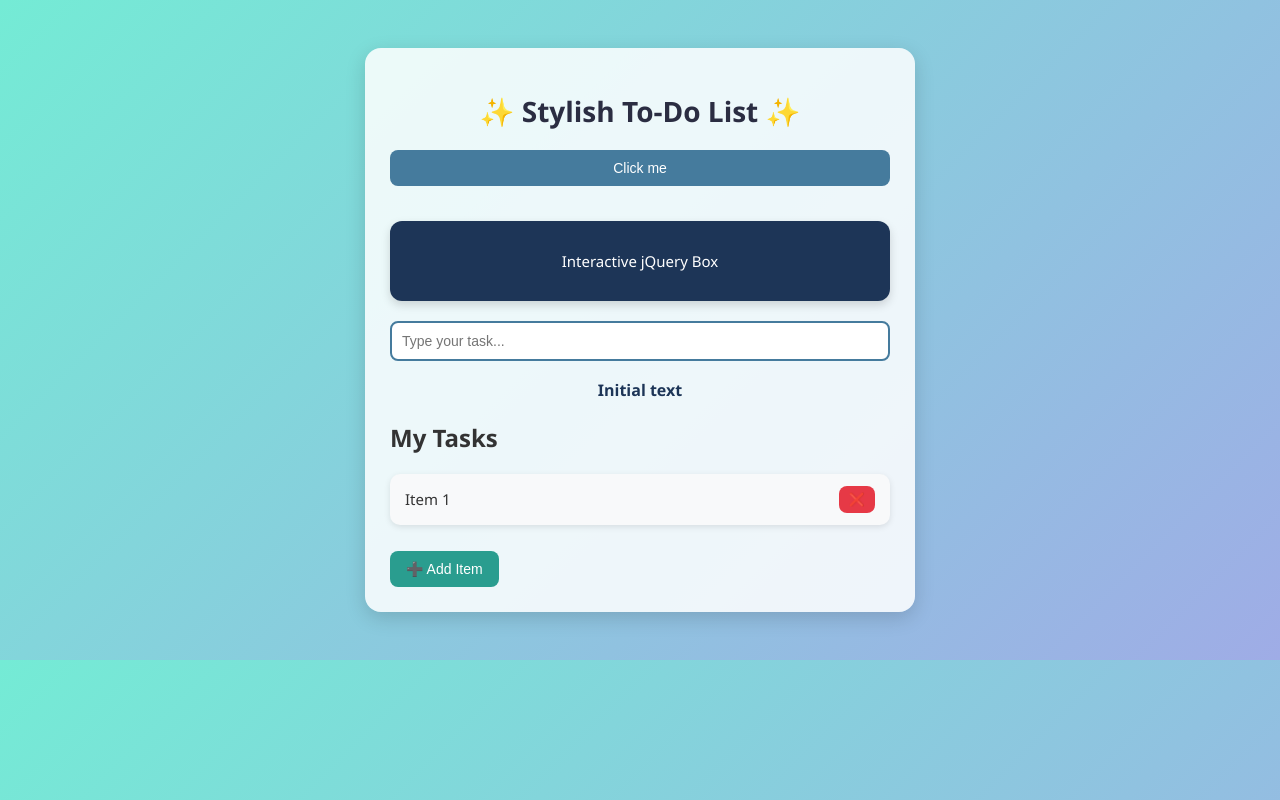
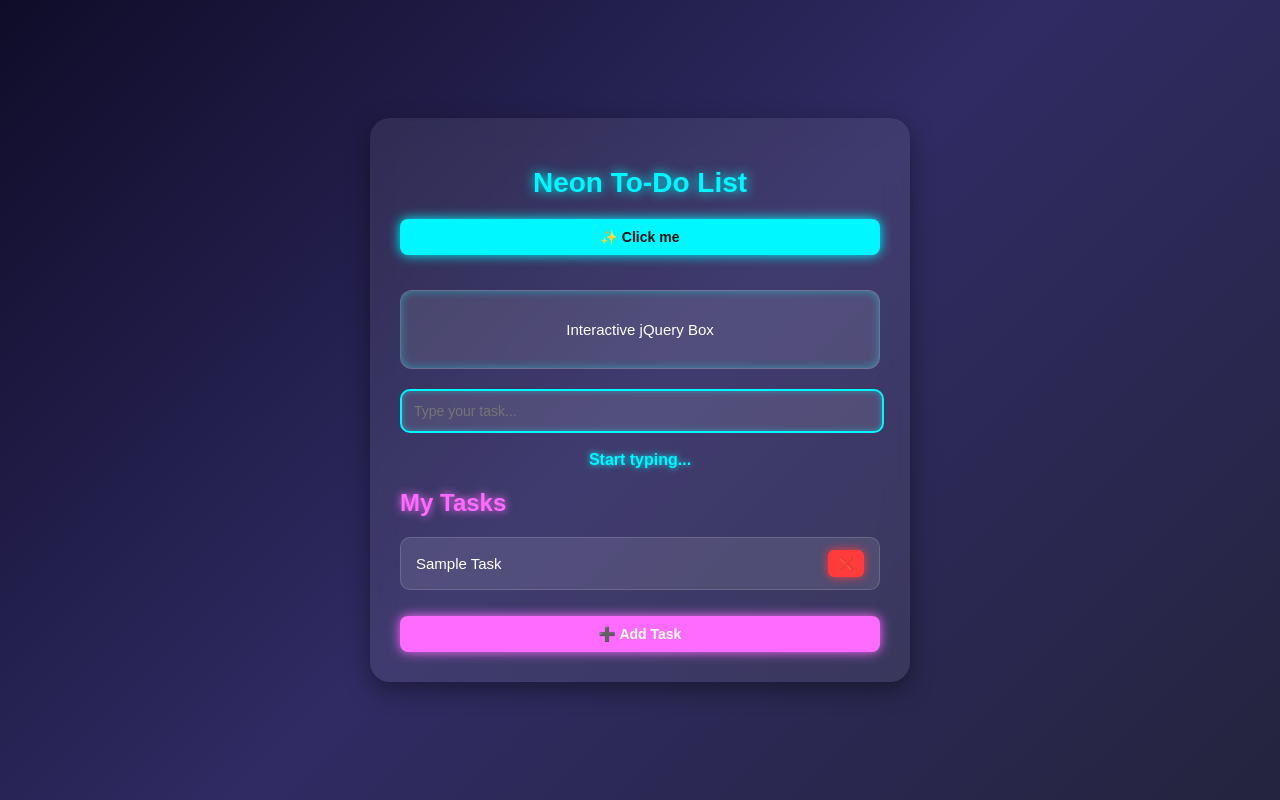
Before and after one commit to thrinay18/secdemo, a plain HTML site: page frontend/todolist.html in a window 1280 px wide. Drawn offline with nearby package versions, Linux system fonts and the light colour scheme.

Commit message:
added new files

```diff
--- a/frontend/todolist.html
+++ b/frontend/todolist.html
@@ -3,88 +3,94 @@
 <head>
 <meta charset="UTF-8" />
 <meta name="viewport" content="width=device-width, initial-scale=1" />
-<title>Stylish jQuery To-Do List</title>
+<title>Neon Glass To-Do List</title>
 
 <script src="https://code.jquery.com/jquery-3.6.0.min.js"></script>
 
 <script>
   $(document).ready(function() {
-    // Add new item with text from input
+    // Add new item
     $("#addItem").click(() => {
       const text = $("#inputField").val().trim();
       if (text !== "") {
         const newItem = $(
           `<li><span>${text}</span><button class='deleteBtn'>❌</button></li>`
         );
-        $("#itemList").append(newItem);
-        $("#inputField").val(""); // clear input
+        $("#itemList").append(newItem.hide().fadeIn(300));
+        $("#inputField").val("");
       }
     });
 
-    // Delete selected item
+    // Delete item
     $(document).on("click", ".deleteBtn", function() {
       $(this).parent().fadeOut(300, function() {
         $(this).remove();
       });
     });
 
-    // Live input text display
+    // Live preview
     $("#inputField").on("input", () => {
       $("#textOutput").text($("#inputField").val());
     });
 
-    // Main button effects
+    // Button effects
     $("#mainBtn").click(() => {
       $("h1").text("Clicked!");
-      $(".box").css("background", "#ffb6c1");
+      $(".box").css("background", "rgba(0, 255, 128, 0.3)");
     });
     $("#mainBtn").dblclick(() => {
       $("h1").text("Double clicked!");
-      $(".box").css("background", "#87cefa");
+      $(".box").css("background", "rgba(0, 128, 255, 0.3)");
     });
     $("#mainBtn").hover(() => {
       $("h1").text("Hovered!");
-      $(".box").css("background", "#ff6b6b");
+      $(".box").css("background", "rgba(255, 0, 128, 0.3)");
     });
   });
 </script>
 
 <style>
-  /* Page design */
+  /* Background Neon Gradient */
   body {
-    font-family: "Segoe UI", Arial, sans-serif;
-    padding: 40px;
-    background: linear-gradient(135deg, #74ebd5, #9face6);
-    color: #333;
+    font-family: "Poppins", sans-serif;
+    min-height: 100vh;
+    margin: 0;
     display: flex;
     justify-content: center;
+    align-items: center;
+    background: linear-gradient(135deg, #0f0c29, #302b63, #24243e);
+    color: #fff;
   }
 
+  /* Glassmorphism Container */
   .container {
-    max-width: 500px;
+    max-width: 480px;
     width: 100%;
-    background: #ffffffd9;
-    padding: 25px;
-    border-radius: 16px;
-    box-shadow: 0px 6px 20px rgba(0,0,0,0.15);
+    background: rgba(255,255,255,0.08);
+    padding: 30px;
+    border-radius: 20px;
+    backdrop-filter: blur(12px);
+    box-shadow: 0 8px 25px rgba(0,0,0,0.4);
   }
 
   h1 {
     text-align: center;
-    color: #2b2d42;
+    font-size: 28px;
     margin-bottom: 20px;
-    font-size: 28px;
+    color: #00f7ff;
+    text-shadow: 0 0 12px #00f7ff;
   }
 
   .box {
-    background: #1d3557;
-    color: white;
+    background: rgba(255,255,255,0.1);
+    color: #fff;
     padding: 15px;
     border-radius: 12px;
     margin: 20px 0;
-    box-shadow: 0px 4px 10px rgba(0,0,0,0.15);
     text-align: center;
     font-size: 15px;
+    border: 1px solid rgba(255,255,255,0.2);
+    box-shadow: inset 0 0 8px rgba(0,255,255,0.4);
   }
 
   /* Buttons */
@@ -95,87 +101,104 @@
     cursor: pointer;
     font-size: 14px;
     transition: 0.3s;
+    font-weight: 600;
   }
 
-  #mainBtn { background: #457b9d; color: white; width: 100%; margin-bottom: 15px; }
-  #mainBtn:hover { background: #1d3557; }
+  #mainBtn {
+    background: #00f7ff;
+    color: #111;
+    width: 100%;
+    margin-bottom: 15px;
+    box-shadow: 0 0 12px #00f7ff;
+  }
+  #mainBtn:hover { background: #00d1ff; box-shadow: 0 0 20px #00d1ff; }
 
-  #addItem { background: #2a9d8f; color: white; margin-top: 10px; }
-  #addItem:hover { background: #21867a; }
+  #addItem {
+    background: #ff6bff;
+    color: white;
+    margin-top: 10px;
+    width: 100%;
+    box-shadow: 0 0 12px #ff6bff;
+  }
+  #addItem:hover { background: #e056e0; box-shadow: 0 0 20px #ff6bff; }
 
   .deleteBtn {
-    background: #e63946;
+    background: #ff3b3b;
     color: white;
     margin-left: 10px;
     font-size: 13px;
     padding: 6px 10px;
+    border-radius: 6px;
+    box-shadow: 0 0 10px #ff3b3b;
   }
-  .deleteBtn:hover { background: #a4161a; }
+  .deleteBtn:hover { background: #d62828; }
 
-  /* Input field */
+  /* Input */
   input {
-    padding: 10px;
+    padding: 12px;
     width: calc(100% - 24px);
-    border: 2px solid #457b9d;
-    border-radius: 8px;
+    border: 2px solid #00f7ff;
+    border-radius: 10px;
     outline: none;
     margin-bottom: 10px;
     font-size: 14px;
+    background: rgba(255,255,255,0.1);
+    color: white;
+    box-shadow: inset 0 0 6px rgba(0,247,255,0.4);
     transition: 0.3s;
   }
   input:focus {
-    border-color: #1d3557;
-    box-shadow: 0 0 6px #1d3557;
+    border-color: #ff6bff;
+    box-shadow: 0 0 8px #ff6bff;
   }
 
   #textOutput {
     margin-top: 8px;
     font-weight: bold;
-    color: #1d3557;
+    color: #00f7ff;
     text-align: center;
+    text-shadow: 0 0 6px #00f7ff;
   }
 
-  /* To-do list styling */
-  ul {
-    list-style: none;
-    padding: 0;
-    margin-top: 15px;
-  }
+  /* To-do list */
+  ul { list-style: none; padding: 0; margin-top: 15px; }
 
   li {
-    background: #f8f9fa;
+    background: rgba(255,255,255,0.1);
     margin: 8px 0;
     padding: 12px 15px;
     border-radius: 10px;
-    box-shadow: 0px 2px 6px rgba(0,0,0,0.1);
     display: flex;
     justify-content: space-between;
     align-items: center;
     transition: 0.3s;
     font-size: 15px;
+    border: 1px solid rgba(255,255,255,0.15);
   }
 
-  li:hover { background: #edf2f4; }
+  li:hover {
+    background: rgba(0,247,255,0.1);
+    box-shadow: 0 0 10px rgba(0,247,255,0.4);
+  }
 </style>
-
 </head>
 <body>
 
 <div class="container">
-  <h1>✨ Stylish To-Do List ✨</h1>
+  <h1> Neon To-Do List </h1>
 
-  <button id="mainBtn">Click me</button>
+  <button id="mainBtn">✨ Click me</button>
   <div class="box"><p>Interactive jQuery Box</p></div>
 
   <input id="inputField" type="text" placeholder="Type your task..." />
-  <p id="textOutput">Initial text</p>
+  <p id="textOutput">Start typing...</p>
 
-  <h2>My Tasks</h2>
+  <h2 style="color:#ff6bff; text-shadow:0 0 8px #ff6bff;">My Tasks</h2>
   <ul id="itemList">
-    <li><span>Item 1</span><button class="deleteBtn">❌</button></li>
+    <li><span>Sample Task</span><button class="deleteBtn">❌</button></li>
   </ul>
 
-  <button id="addItem">➕ Add Item</button>
+  <button id="addItem">➕ Add Task</button>
 </div>
 
 </body>
```
